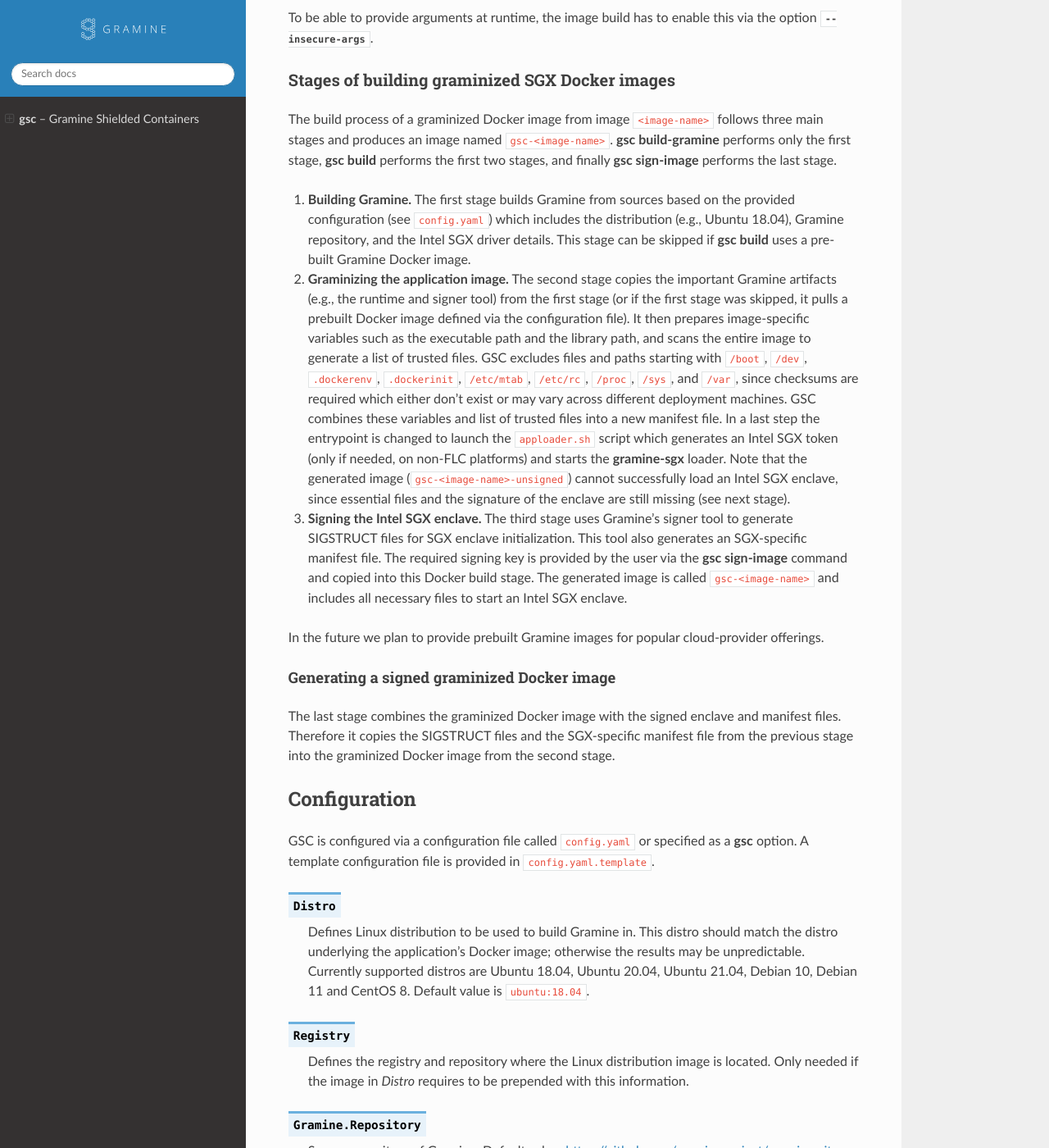
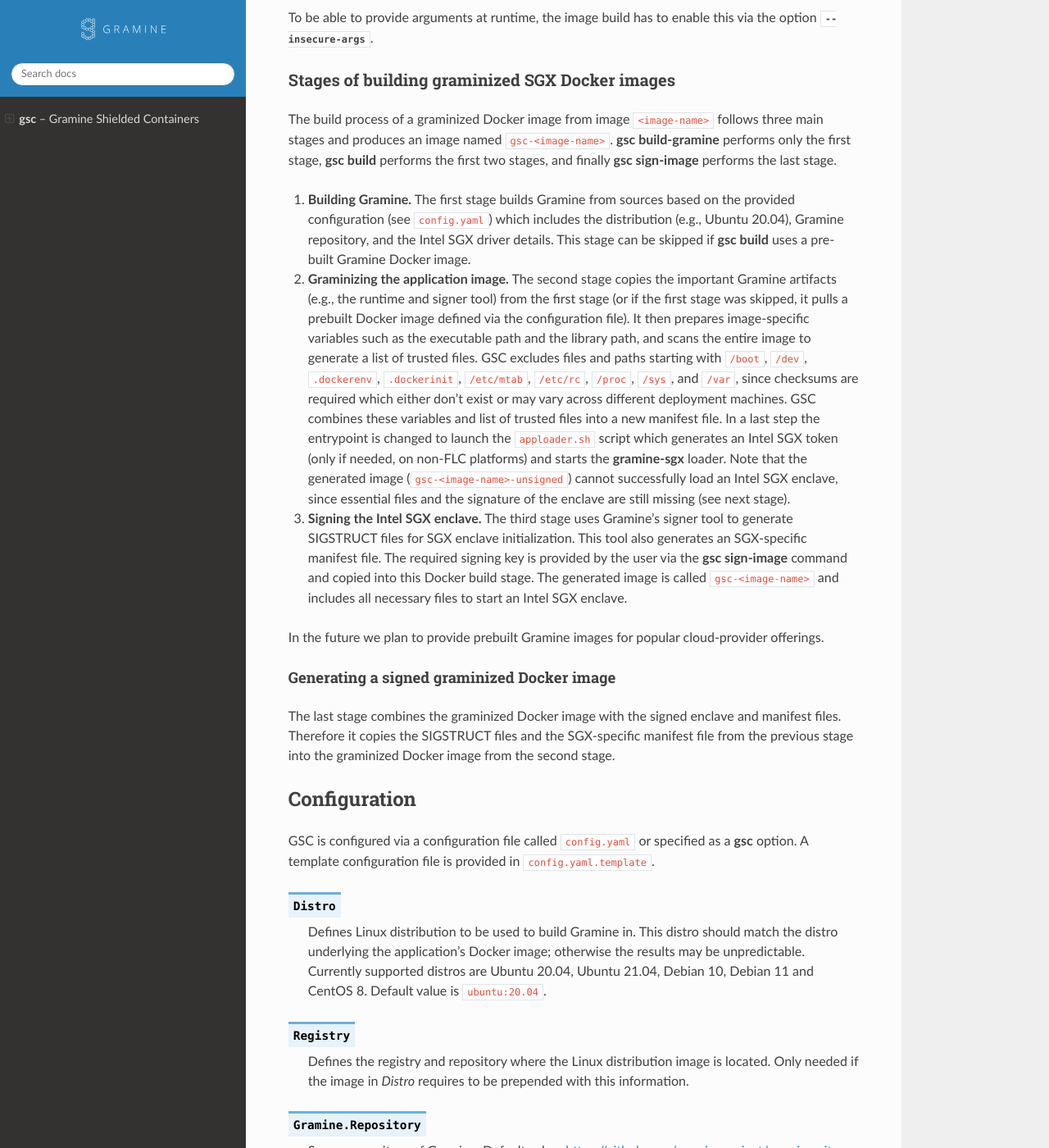
Before and after one commit to gramineproject/gsc, a Sphinx documentation site: the page built from Documentation/index.rst, in a window 1280 px wide and 1400 px high, scrolled down 5301 px. Shown: the whole window at 82% size. Built offline with Sphinx 7.4.7 and the Read the Docs theme 2.0.0, drawn with Linux system fonts in a browser that asks for light colours; some of the changed text lies outside the part shown.

Commit message:
Remove Ubuntu 18.04 support
Signed-off-by: abin <abinx.mathew@intel.com>

```diff
--- a/Documentation/index.rst
+++ b/Documentation/index.rst
@@ -39,7 +39,7 @@ image.
 Prerequisites
 =============
 
-The installation descriptions of prerequisites are for Ubuntu 18.04 and may
+The installation descriptions of prerequisites are for Ubuntu 20.04 and may
 differ when using a different Ubuntu version or Linux distribution.
 
 Software packages
@@ -290,7 +290,7 @@ follows three main stages and produces an image named ``gsc-<image-name>``.
 
 #. **Building Gramine.** The first stage builds Gramine from sources based on
    the provided configuration (see :file:`config.yaml`) which includes the
-   distribution (e.g., Ubuntu 18.04), Gramine repository, and the Intel SGX
+   distribution (e.g., Ubuntu 20.04), Gramine repository, and the Intel SGX
    driver details. This stage can be skipped if :command:`gsc build` uses a
    pre-built Gramine Docker image.
 
@@ -342,9 +342,9 @@ in :file:`config.yaml.template`.
 
    Defines Linux distribution to be used to build Gramine in. This distro should
    match the distro underlying the application's Docker image; otherwise the
-   results may be unpredictable. Currently supported distros are Ubuntu 18.04,
-   Ubuntu 20.04, Ubuntu 21.04, Debian 10, Debian 11 and CentOS 8. Default value
-   is ``ubuntu:18.04``.
+   results may be unpredictable. Currently supported distros are Ubuntu 20.04,
+   Ubuntu 21.04, Debian 10, Debian 11 and CentOS 8. Default value is
+   ``ubuntu:20.04``.
 
 .. describe:: Registry
 
```
Also changed, not shown: 10 other files.
